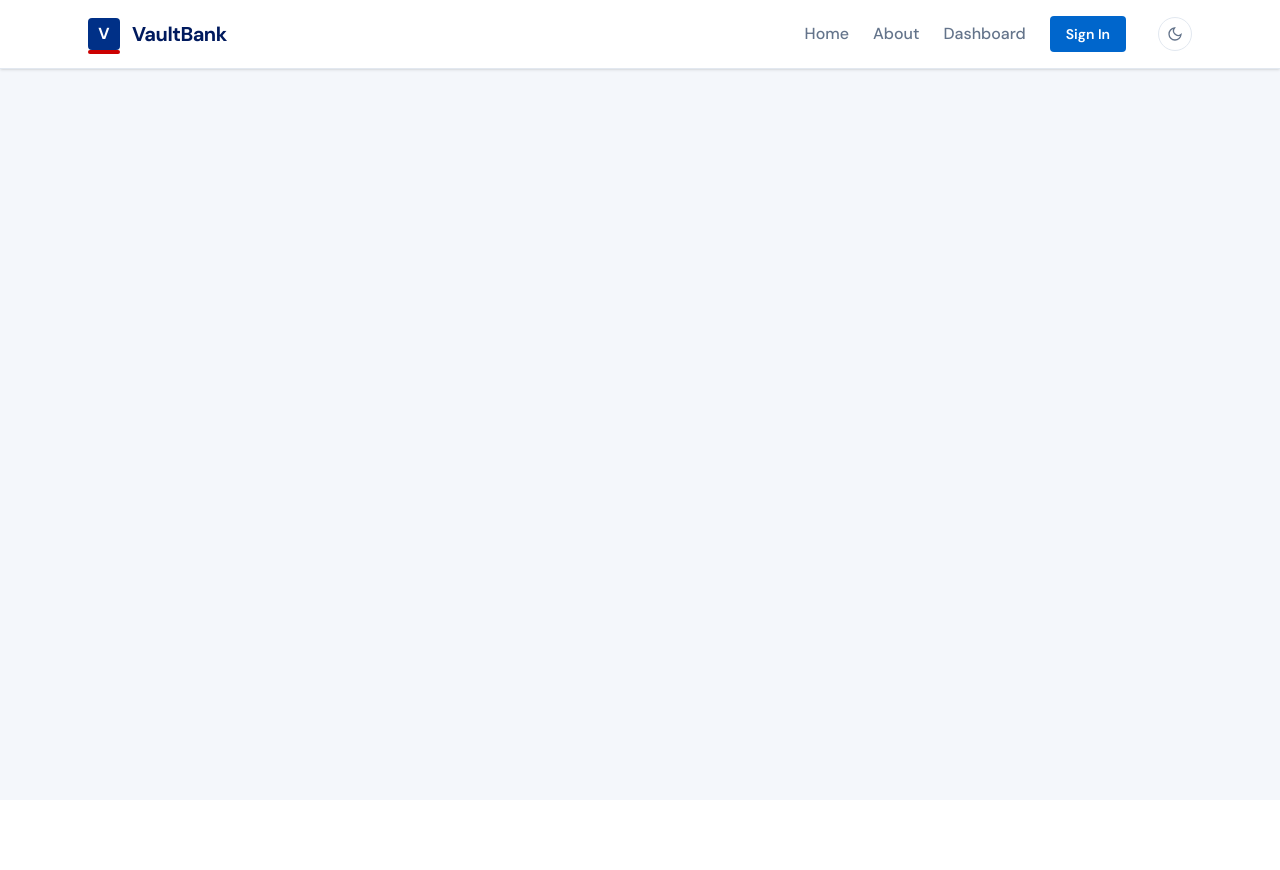
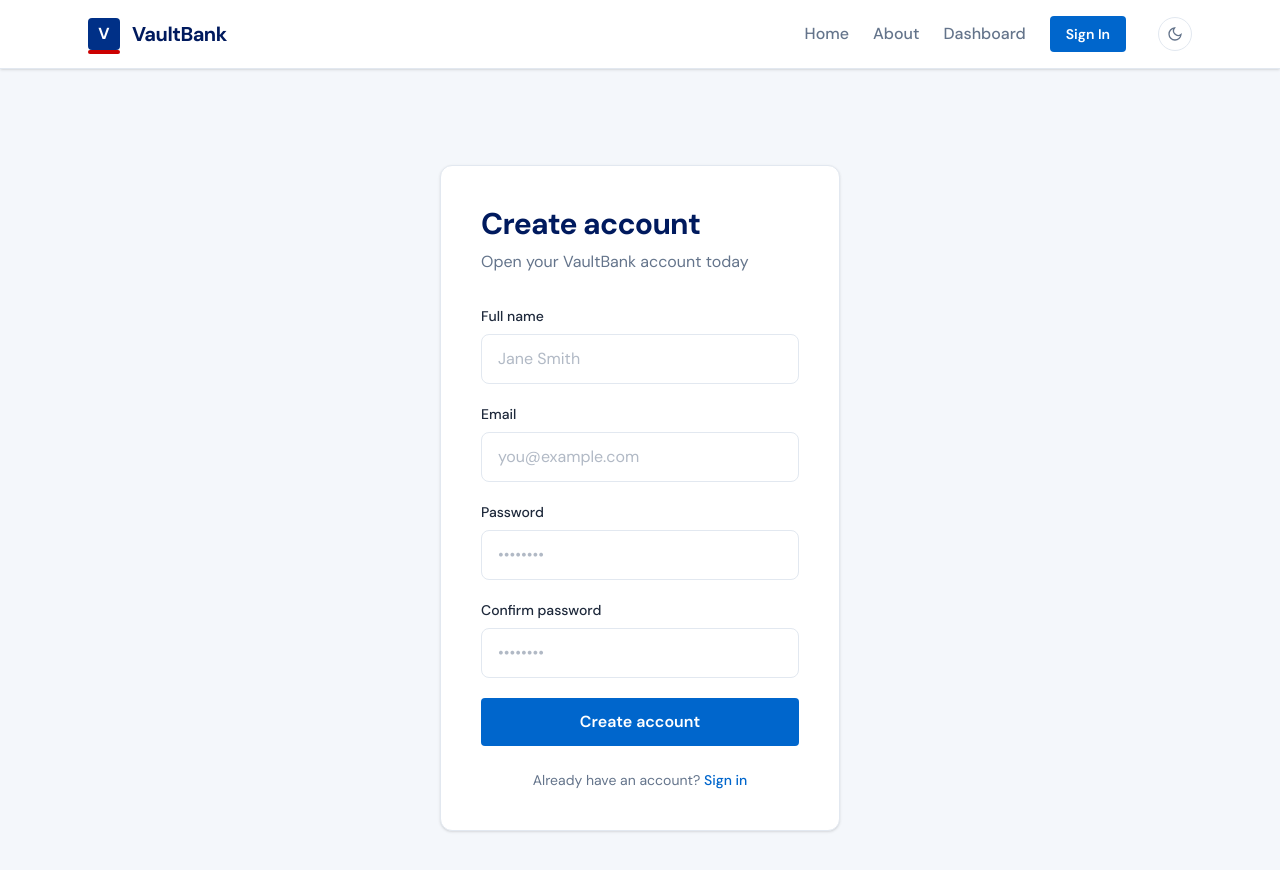
Before and after one commit to jorget15/Vibe_JorgeTaban, a React (Vite) app in the folder bank_app/frontend/: page /register in a window 1280 px wide. Shown: the top 870 px of the page. Before the commit the page ends 800 px from the top, so only its background shows below. Built offline with nearby package versions, Linux system fonts and the light colour scheme.

Commit message:
feat: add Register component for user registration; update SignIn with link to Register

```diff
--- a/bank_app/frontend/src/App.tsx
+++ b/bank_app/frontend/src/App.tsx
@@ -8,6 +8,7 @@ import About from './pages/About'
 import SignIn from './pages/SignIn'
 import Dashboard from './pages/Dashboard'
 import AdminDashboard from './pages/AdminDashboard'
+import Register from './pages/Register'
 import 'react-toastify/dist/ReactToastify.css'
 import './App.css'
 
@@ -24,6 +25,7 @@ function AppContent() {
         <Route path="/about"     element={<About />} />
         <Route path="/signin"    element={<SignIn />} />
         <Route path="/dashboard" element={<ProtectedRoute><Dashboard /></ProtectedRoute>} />
+        <Route path="/register"  element={<Register />} />
         <Route path="/admin"     element={<AdminRoute><AdminDashboard /></AdminRoute>} />
       </Routes>
       <ToastContainer position="top-right" theme="light" autoClose={3000} />
--- a/bank_app/frontend/src/index.css
+++ b/bank_app/frontend/src/index.css
@@ -1,5 +1,5 @@
+@import url('https://fonts.googleapis.com/css2?family=JetBrains+Mono:wght@400;500;600;700&display=swap');
 @import "tailwindcss";
-@import url('https://fonts.googleapis.com/css2?family=JetBrains+Mono:wght@400;500;600;700&display=swap');
 
 /* ── Runtime CSS variables ──────────────────────────────────────────────────
    These live outside @theme so they can change at runtime.
--- /dev/null
+++ b/bank_app/frontend/src/pages/Register.tsx
@@ -0,0 +1,99 @@
+import { useState } from 'react'
+import { Link } from 'react-router-dom'
+import { toast } from 'react-toastify'
+
+export default function Register() {
+  const [name,     setName]     = useState('')
+  const [email,    setEmail]    = useState('')
+  const [password, setPassword] = useState('')
+  const [confirm,  setConfirm]  = useState('')
+
+  function handleSubmit(e: React.FormEvent) {
+    e.preventDefault()
+
+    if (!name.trim() || !email.trim() || !password || !confirm) {
+      toast.error('Please fill in all fields.')
+      return
+    }
+    if (password !== confirm) {
+      toast.error('Passwords do not match.')
+      return
+    }
+    if (password.length < 6) {
+      toast.error('Password must be at least 6 characters.')
+      return
+    }
+
+    // Placeholder — backend registration not yet implemented
+    toast.success('Account created! (backend coming soon)')
+  }
+
+  return (
+    <main className="max-w-md mx-auto px-6 py-24">
+      <div className="bg-citi-card border border-citi-border rounded-xl p-10 shadow-sm">
+        <h1 className="text-3xl font-bold text-citi-heading mb-2 tracking-tight">Create account</h1>
+        <p className="text-citi-muted mb-8">Open your VaultBank account today</p>
+
+        <form onSubmit={handleSubmit} className="space-y-5">
+          <div>
+            <label className="block text-citi-text text-sm font-medium mb-2">Full name</label>
+            <input
+              type="text"
+              value={name}
+              onChange={(e) => setName(e.target.value)}
+              placeholder="Jane Smith"
+              className="w-full bg-citi-card border border-citi-border rounded-lg px-4 py-3 text-citi-text placeholder-citi-muted/50 focus:outline-none focus:border-citi-action transition-colors"
+            />
+          </div>
+
+          <div>
+            <label className="block text-citi-text text-sm font-medium mb-2">Email</label>
+            <input
+              type="email"
+              value={email}
+              onChange={(e) => setEmail(e.target.value)}
+              placeholder="you@example.com"
+              className="w-full bg-citi-card border border-citi-border rounded-lg px-4 py-3 text-citi-text placeholder-citi-muted/50 focus:outline-none focus:border-citi-action transition-colors"
+            />
+          </div>
+
+          <div>
+            <label className="block text-citi-text text-sm font-medium mb-2">Password</label>
+            <input
+              type="password"
+              value={password}
+              onChange={(e) => setPassword(e.target.value)}
+              placeholder="••••••••"
+              className="w-full bg-citi-card border border-citi-border rounded-lg px-4 py-3 text-citi-text placeholder-citi-muted/50 focus:outline-none focus:border-citi-action transition-colors"
+            />
+          </div>
+
+          <div>
+            <label className="block text-citi-text text-sm font-medium mb-2">Confirm password</label>
+            <input
+              type="password"
+              value={confirm}
+              onChange={(e) => setConfirm(e.target.value)}
+              placeholder="••••••••"
+              className="w-full bg-citi-card border border-citi-border rounded-lg px-4 py-3 text-citi-text placeholder-citi-muted/50 focus:outline-none focus:border-citi-action transition-colors"
+            />
+          </div>
+
+          <button
+            type="submit"
+            className="w-full bg-citi-action text-white font-semibold py-3 rounded-sm hover:bg-citi-blue transition-all duration-150 active:scale-95"
+          >
+            Create account
+          </button>
+        </form>
+
+        <p className="mt-6 text-center text-sm text-citi-muted">
+          Already have an account?{' '}
+          <Link to="/signin" className="text-citi-action hover:underline font-medium">
+            Sign in
+          </Link>
+        </p>
+      </div>
+    </main>
+  )
+}
--- a/bank_app/frontend/src/pages/SignIn.tsx
+++ b/bank_app/frontend/src/pages/SignIn.tsx
@@ -1,6 +1,6 @@
 import { useState, useEffect, useRef } from 'react'
 import { useDispatch, useSelector } from 'react-redux'
-import { useNavigate } from 'react-router-dom'
+import { useNavigate, Link } from 'react-router-dom'
 import { toast } from 'react-toastify'
 import { login } from '../store/authSlice'
 import type { RootState } from '../store'
@@ -96,6 +96,13 @@ export default function SignIn() {
             Sign In
           </button>
         </form>
+
+        <p className="mt-6 text-center text-sm text-citi-muted">
+          Don't have an account?{' '}
+          <Link to="/register" className="text-citi-action hover:underline font-medium">
+            Register
+          </Link>
+        </p>
       </div>
     </main>
   )
```
